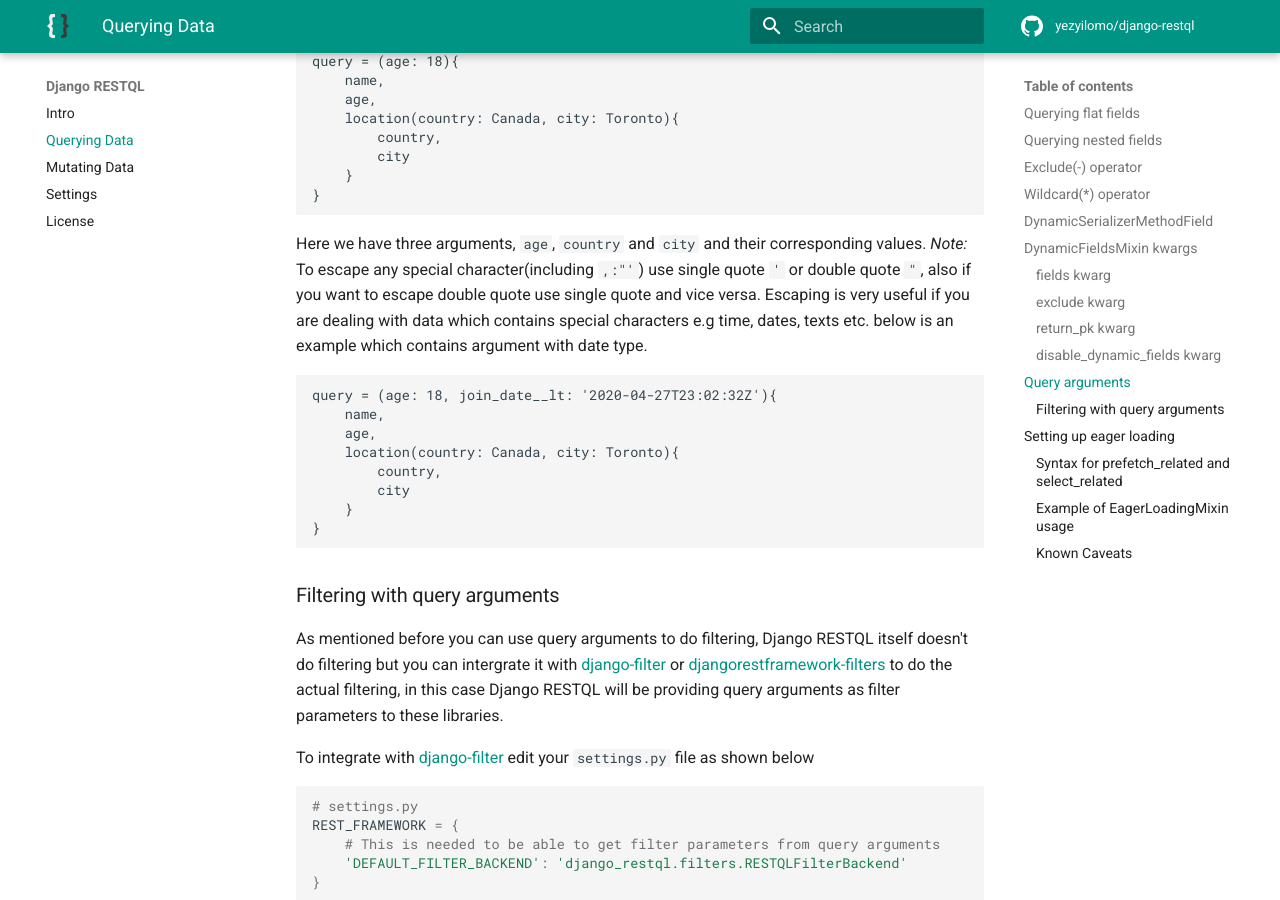
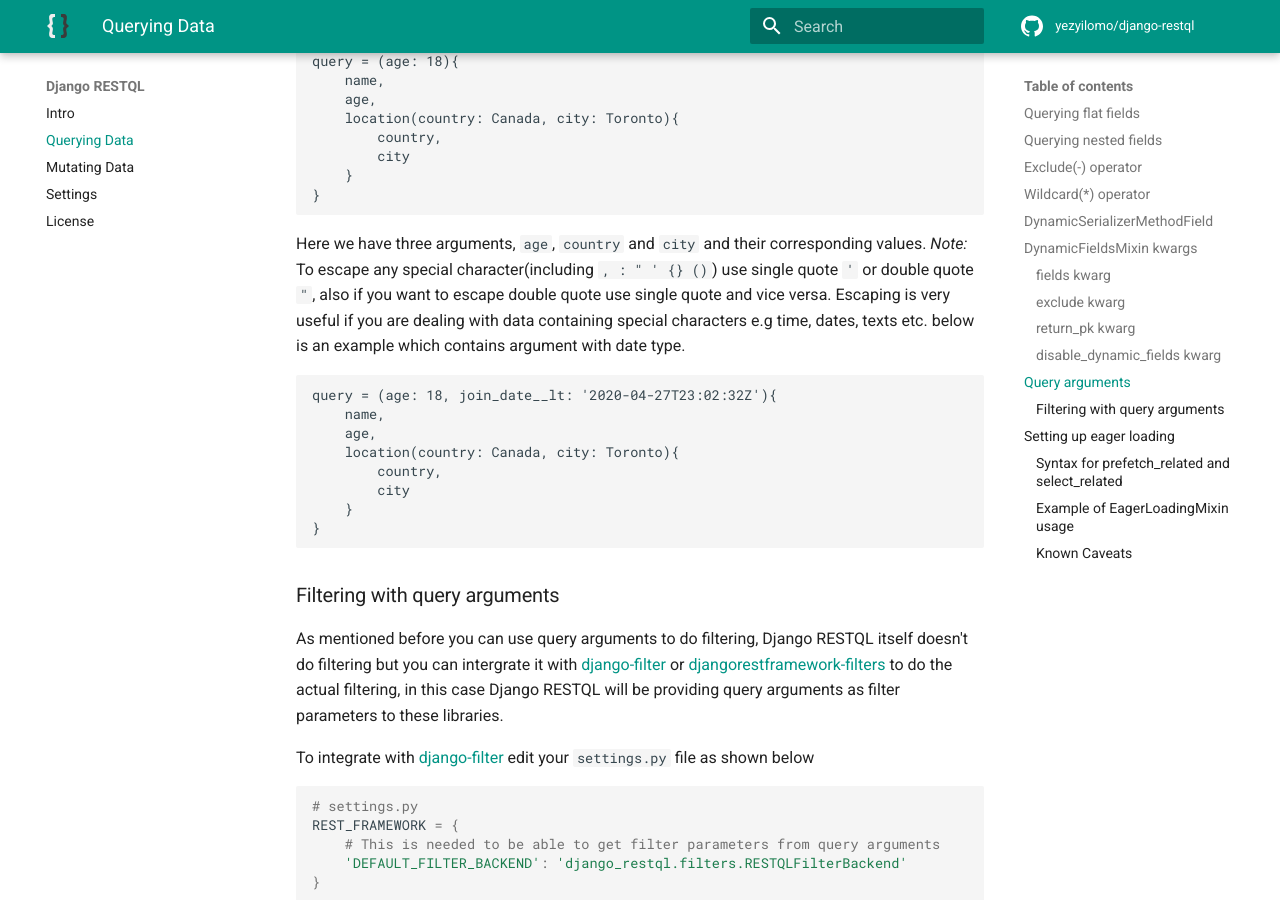
Before and after one commit to yezyilomo/django-restql, an MkDocs documentation site: the page built from docs/querying_data.md, in a window 1280 px wide and 900 px high, scrolled down 11772 px. Built offline with MkDocs 1.6.1 and Material for MkDocs 9.7.7, drawn with Linux system fonts in a browser that asks for light colours; comment, search, counter and statistics services are not loaded.

Commit message:
:pencil:Update documentation

````diff
--- a/docs/querying_data.md
+++ b/docs/querying_data.md
@@ -519,7 +519,7 @@
 }
 ```
 Here we have three arguments, `age`, `country` and `city` and their corresponding values.
-*Note:* To escape any special character(including `,:"'`) use single quote `'` or double quote `"`, also if you want to escape double quote use single quote and vice versa. Escaping is very useful if you are dealing with data which contains special characters e.g time, dates, texts etc. below is an example which contains argument with date type.
+*Note:* To escape any special character(including `, : " ' {} ()`) use single quote `'` or double quote `"`, also if you want to escape double quote use single quote and vice versa. Escaping is very useful if you are dealing with data containing special characters e.g time, dates, texts etc. below is an example which contains argument with date type.
 
 ```
 query = (age: 18, join_date__lt: '2020-04-27T23:02:32Z'){
````
